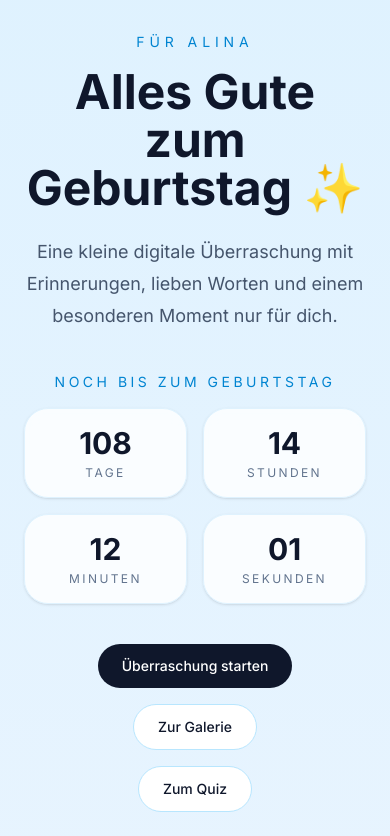
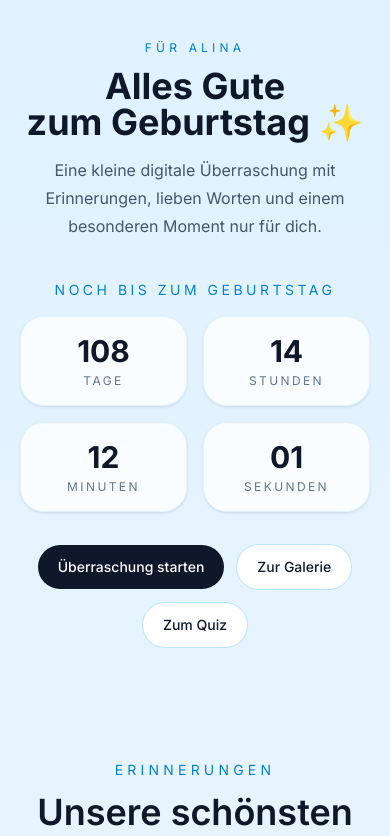
Before and after one commit to Lucas-MStein/alina, a Next.js app: page / in a window 390 px wide. Shown: the top 836 px of the page. Built offline with nearby package versions, Linux system fonts and the light colour scheme; a web font is replaced by a local one.

Commit message:
adjusted responsive padding

```diff
--- a/app/page.tsx
+++ b/app/page.tsx
@@ -8,46 +8,49 @@ import { letterText, memories } from '@/lib/content'
 export default function Home() {
     return (
         <main className="min-h-screen bg-gradient-to-b from-sky-100 via-blue-50 to-white">
-            <section className="mx-auto flex min-h-screen max-w-5xl flex-col items-center justify-center px-6 text-center">
-                <p className="text-sm uppercase tracking-[0.35em] text-sky-600">
+            <section className="mx-auto flex max-w-5xl flex-col items-center justify-center px-5 pb-12 pt-10 text-center sm:min-h-screen sm:px-6 sm:pb-0 sm:pt-0">
+                <p className="text-xs uppercase tracking-[0.35em] text-sky-600 sm:text-sm">
                     Für Alina
                 </p>
 
-                <h1 className="mt-4 font-[family:var(--font-heading)] text-5xl font-bold text-slate-900 sm:text-7xl">
-                    Alles Gute zum Geburtstag ✨
+                <h1 className="mt-3 font-[family:var(--font-heading)] text-4xl font-bold leading-none text-slate-900 sm:mt-4 sm:text-7xl">
+                    Alles Gute
+                    <br />
+                    zum Geburtstag ✨
                 </h1>
 
-                <p className="mt-6 max-w-2xl text-lg leading-8 text-slate-600">
+                <p className="mt-4 max-w-xl text-base leading-7 text-slate-600 sm:mt-6 sm:max-w-2xl sm:text-lg sm:leading-8">
                     Eine kleine digitale Überraschung mit Erinnerungen, lieben Worten und
                     einem besonderen Moment nur für dich.
                 </p>
 
-                <Countdown target="2026-08-04T00:00:00+02:00" />
+                <Countdown target="2026-08-04T00:00:00+02:00" className="mt-8 sm:mt-10" />
 
-                <div className="mt-10 flex flex-col items-center gap-4 sm:flex-row sm:justify-center">
+                <div className="mt-8 flex flex-wrap items-center justify-center gap-3 sm:mt-10 sm:gap-4">
                     <a
                         href="#momente"
-                        className="inline-flex items-center justify-center rounded-full bg-slate-900 px-6 py-3 text-sm font-medium text-white transition hover:scale-[1.02]"
+                        className="inline-flex items-center justify-center rounded-full bg-slate-900 px-5 py-3 text-sm font-medium text-white transition hover:scale-[1.02] sm:px-6"
                     >
                         Überraschung starten
                     </a>
 
                     <Link
                         href="/gallery"
-                        className="inline-flex items-center justify-center rounded-full border border-sky-200 bg-white px-6 py-3 text-sm font-medium text-slate-900 transition hover:scale-[1.02] hover:bg-sky-50"
+                        className="inline-flex items-center justify-center rounded-full border border-sky-200 bg-white px-5 py-3 text-sm font-medium text-slate-900 transition hover:scale-[1.02] hover:bg-sky-50 sm:px-6"
                     >
                         Zur Galerie
                     </Link>
+
                     <Link
                         href="/quiz"
-                        className="inline-flex items-center justify-center rounded-full border border-sky-200 bg-white px-6 py-3 text-sm font-medium text-slate-900 transition hover:scale-[1.02] hover:bg-sky-50"
+                        className="inline-flex items-center justify-center rounded-full border border-sky-200 bg-white px-5 py-3 text-sm font-medium text-slate-900 transition hover:scale-[1.02] hover:bg-sky-50 sm:px-6"
                     >
                         Zum Quiz
                     </Link>
                 </div>
             </section>
 
-            <section id="momente" className="mx-auto max-w-5xl px-6 py-20">
+            <section id="momente" className="mx-auto max-w-5xl px-5 py-16 sm:px-6 sm:py-20">
                 <div className="mb-10 text-center">
                     <p className="text-sm uppercase tracking-[0.3em] text-sky-600">
                         Erinnerungen
@@ -60,11 +63,11 @@ export default function Home() {
                 <MemoryCards memories={memories} />
             </section>
 
-            <section className="mx-auto max-w-4xl px-6 py-10">
+            <section className="mx-auto max-w-4xl px-5 py-8 sm:px-6 sm:py-10">
                 <Letter title="Ein Brief für dich" text={letterText} />
             </section>
 
-            <section className="mx-auto max-w-4xl px-6 py-16 text-center">
+            <section className="mx-auto max-w-4xl px-5 py-14 text-center sm:px-6 sm:py-16">
                 <p className="mb-6 text-sm uppercase tracking-[0.3em] text-sky-600">
                     Noch eine Kleinigkeit
                 </p>
```
